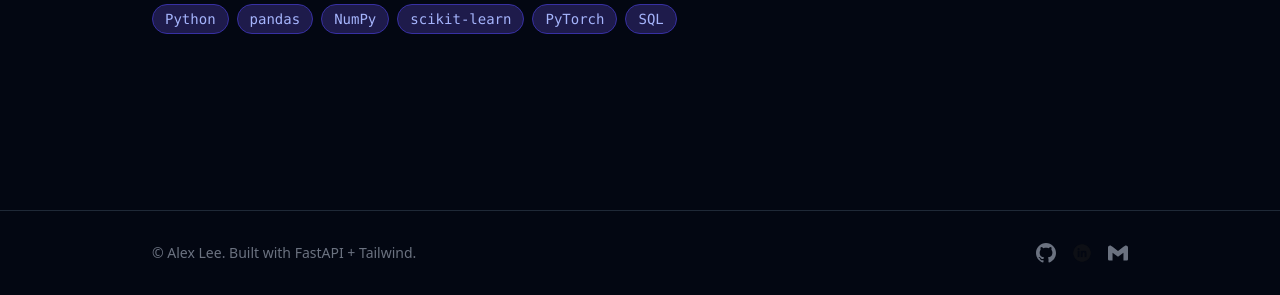
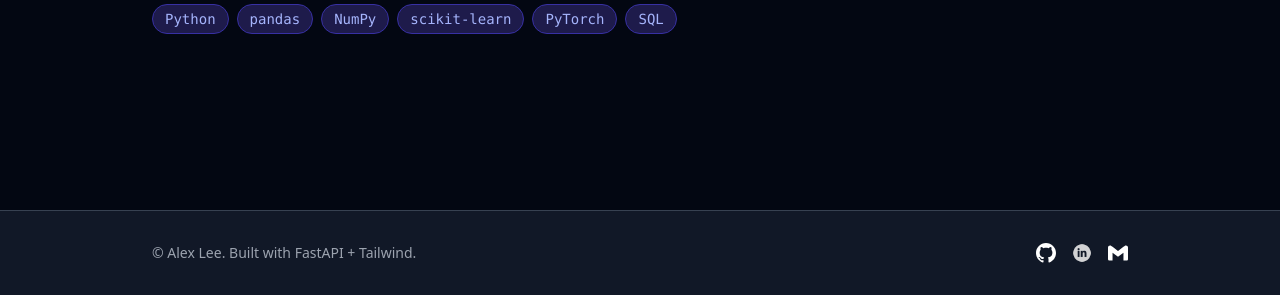
Before and after one commit to alexhyunminlee/portfolio-site, a FastAPI app: page / in a window 1280 px wide. Shown: the part 688-983 px from the top of the page. Run offline with FastAPI, Linux system fonts and the light colour scheme; some libraries are stand-ins or nearby versions.

Commit message:
update tab title and logos

```diff
--- a/app/templates/about.html
+++ b/app/templates/about.html
@@ -1,5 +1,5 @@
 {% extends "base.html" %}
-{% block title %}Alex H Lee{% endblock %}
+{% block title %}Alex H. Lee{% endblock %}
 {% block meta_description %}Background, experience, and education of {{ portfolio.name }}.{% endblock %}
 
 {% block content %}
--- a/app/templates/base.html
+++ b/app/templates/base.html
@@ -3,7 +3,7 @@
 <head>
   <meta charset="UTF-8" />
   <meta name="viewport" content="width=device-width, initial-scale=1.0" />
-  <title>{% block title %}Alex H Lee{% endblock %}</title>
+  <title>{% block title %}Alex H. Lee{% endblock %}</title>
   <meta name="description" content="{% block meta_description %}{{ portfolio.tagline }}{% endblock %}" />
 
   <!-- Tailwind CSS -->
@@ -52,25 +52,25 @@
   </main>
 
   <!-- Footer -->
-  <footer class="border-t border-gray-800 py-8 mt-16">
-    <div class="max-w-5xl mx-auto px-6 flex flex-col sm:flex-row items-center justify-between gap-4 text-sm text-gray-500">
+  <footer class="bg-gray-900 border-t border-gray-700 py-8 mt-16">
+    <div class="max-w-5xl mx-auto px-6 flex flex-col sm:flex-row items-center justify-between gap-4 text-sm text-gray-400">
       <p>&copy; {{ portfolio.name }}. Built with FastAPI + Tailwind.</p>
       <div class="flex gap-4 items-center">
         {% if portfolio.social.github %}
         <a href="{{ portfolio.social.github }}" target="_blank" rel="noopener"
-           class="text-gray-500 hover:text-indigo-400 transition-colors" aria-label="GitHub">
+           class="text-white hover:text-indigo-400 transition-colors" aria-label="GitHub">
           {% include 'icons/github.svg' %}
         </a>
         {% endif %}
         {% if portfolio.social.linkedin %}
         <a href="{{ portfolio.social.linkedin }}" target="_blank" rel="noopener"
-           class="opacity-50 hover:opacity-100 transition-opacity" aria-label="LinkedIn">
-          <img src="/static/images/logos/linkedin_logo.png" alt="" class="w-5 h-5 object-contain" />
+           class="logo-invert-link" aria-label="LinkedIn">
+          <img src="/static/images/logos/linkedin_logo.png" alt="" class="w-5 h-5 object-contain logo-invert" />
         </a>
         {% endif %}
         {% if portfolio.social.email %}
         <a href="mailto:{{ portfolio.social.email }}"
-           class="text-gray-500 hover:text-indigo-400 transition-colors" aria-label="Email">
+           class="text-white hover:text-indigo-400 transition-colors" aria-label="Email">
           {% include 'icons/email.svg' %}
         </a>
         {% endif %}
--- a/app/templates/index.html
+++ b/app/templates/index.html
@@ -1,5 +1,5 @@
 {% extends "base.html" %}
-{% block title %}Alex H Lee{% endblock %}
+{% block title %}Alex H. Lee{% endblock %}
 
 {% block content %}
 
--- a/app/templates/projects.html
+++ b/app/templates/projects.html
@@ -1,5 +1,5 @@
 {% extends "base.html" %}
-{% block title %}Alex H Lee{% endblock %}
+{% block title %}Alex H. Lee{% endblock %}
 {% block meta_description %}A showcase of projects by {{ portfolio.name }}.{% endblock %}
 
 {% block content %}
--- a/static/css/custom.css
+++ b/static/css/custom.css
@@ -63,3 +63,17 @@ html {
   background-color: rgba(99, 102, 241, 0.2);
   color: #c7d2fe; /* indigo-200 */
 }
+
+/* ============================================================
+   LinkedIn PNG logo — invert black to white on dark background
+   ============================================================ */
+.logo-invert {
+  filter: invert(1);
+  transition: filter 0.2s ease, opacity 0.2s ease;
+  opacity: 0.9;
+}
+
+.logo-invert-link:hover .logo-invert {
+  filter: invert(1) brightness(0.75) sepia(1) saturate(4) hue-rotate(210deg);
+  opacity: 1;
+}
```
Also changed, not shown: context/assets.md (+1 -1 lines), context/page-creation.md (+6 -6 lines).
